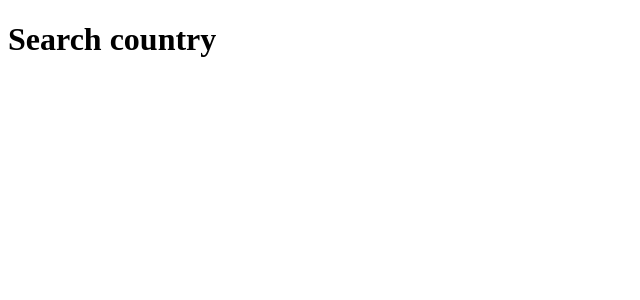
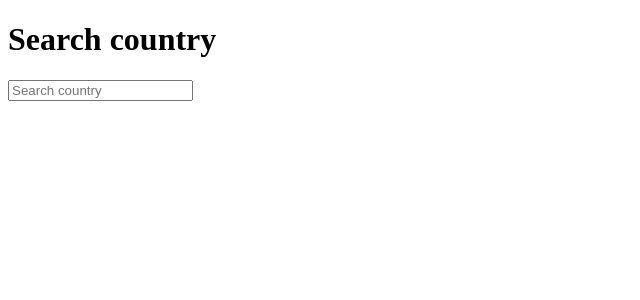
Before and after one commit to xOzymandiasx/FullStackOpen, a React (Vite) app: page / in a window 1280 px wide. Shown: the top 300 px of the page, without its empty margins (0-640 px from the left). Built offline with nearby package versions, Linux system fonts and the light colour scheme; no server answers.

Commit message:
Country search app

```diff
--- /dev/null
+++ b/src/Parte 2/Parte 2c 2.11-2.14/2.11-2.14/components/CountryForm.jsx
@@ -0,0 +1,11 @@
+import React from 'react'
+
+const CountryForm = ({handleOnChangeFilter}) => {
+  return (
+    <form>
+      <input type='text' name='country' placeholder='Search country' onChange={handleOnChangeFilter}></input>
+    </form>
+  )
+}
+
+export default CountryForm;
--- a/src/Parte 2/Parte 2c 2.11-2.14/2.11-2.14/components/CountrySearchApi.jsx
+++ b/src/Parte 2/Parte 2c 2.11-2.14/2.11-2.14/components/CountrySearchApi.jsx
@@ -1,21 +1,27 @@
-import axios from 'axios';
-import React, { useEffect, useState } from 'react'
+import axios from "axios";
+import React, { useEffect, useState } from "react";
+import CountryForm from "./CountryForm";
 
 const CountrySearchApi = () => {
   const [countryDb, setCountryDb] = useState([]);
 
-  useEffect(()=>{
-    axios.get("https://restcountries.com/v3.1/all")
-      .then(res => {
-        setCountryDb(res.data)
-      })
-  }, [])
+  const handleOnChangeFilter = async (e) => {
+    const { data } = await axios.get("https://restcountries.com/v3.1/all");
+    if (e.target.value === "") {
+      setCountryDb([]);
+      return
+    };
+    setCountryDb(data.filter((item) => item.name.common.startsWith(e.target.value)));
+  };
 
   return (
     <div>
       <h1>Search country</h1>
+      <CountryForm handleOnChangeFilter={handleOnChangeFilter}/>
+      {countryDb.length > 10 && <p>Too many mathces</p>}
+      {countryDb.length < 10 && countryDb.map(item=> <p>{item.name.common}</p>)}
     </div>
-  )
-}
+  );
+};
 
 export default CountrySearchApi;
```
